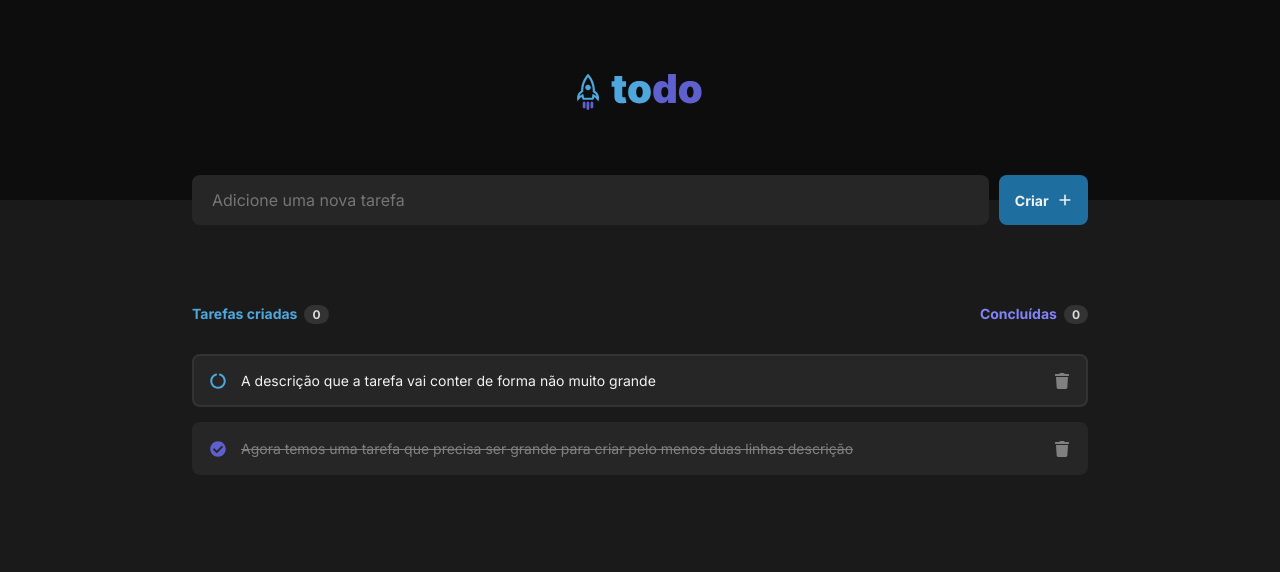
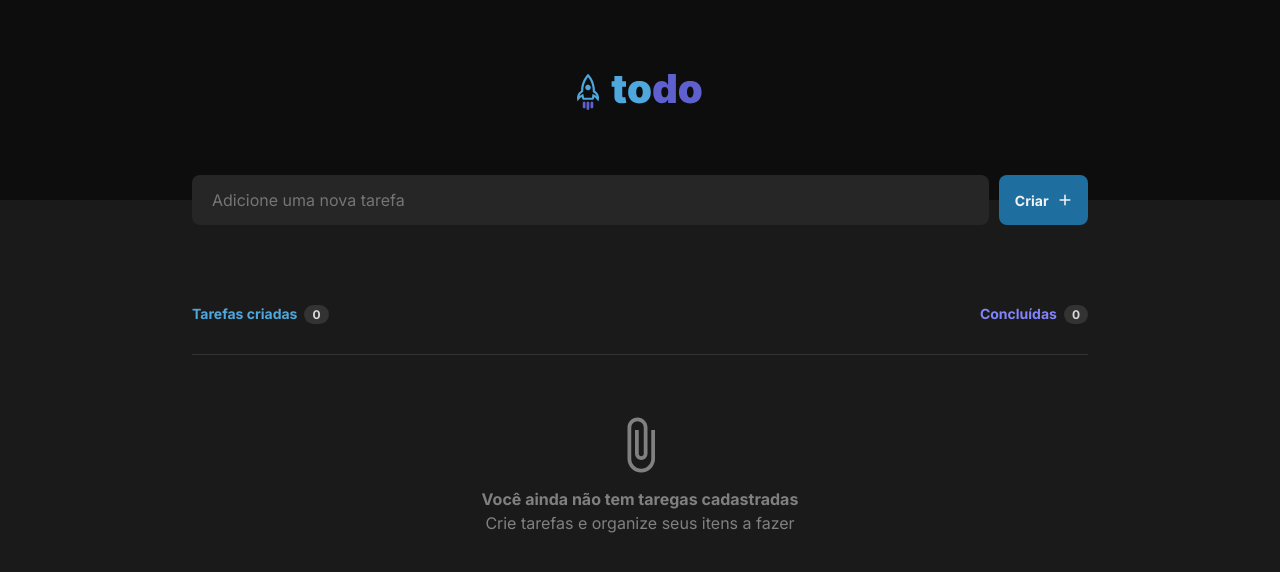
Before and after one commit to deibsoncogo/Ignite2022, a React (Vite) app in the folder ReactJS/Desafio01/: page / in a window 1280 px wide. Shown: the top 572 px of the page. Built offline with nearby package versions, Linux system fonts and the light colour scheme.

Commit message:
✨ feat d1: criação das tarefas e leitura das já existente

```diff
--- a/ReactJS/Desafio01/src/app.tsx
+++ b/ReactJS/Desafio01/src/app.tsx
@@ -1,13 +1,26 @@
+import { useState } from 'react'
+import { ITask } from './interfaces/task'
 import { Home } from './pages/home'
 import GlobalStyle from './styles/app'
 import { defaultTheme } from './styles/theme'
 import { ThemeProvider } from 'styled-components'
 
 export function App() {
+  const tasksUseState = useState<ITask[]>(() => {
+    const tasksString = localStorage.getItem('@Ignite2022Desafio1:tasks')
+
+    if (tasksString) {
+      const tasksJson = JSON.parse(tasksString)
+      return tasksJson
+    }
+
+    return []
+  })
+
   return (
     <ThemeProvider theme={defaultTheme}>
       <GlobalStyle />
-      <Home />
+      <Home tasks={tasksUseState[0]} />
     </ThemeProvider>
   )
 }
--- /dev/null
+++ b/ReactJS/Desafio01/src/interfaces/task.ts
@@ -0,0 +1,5 @@
+export interface ITask {
+  description: string
+  isCheck: boolean
+  timestamp: number
+}
--- /dev/null
+++ b/ReactJS/Desafio01/src/interfaces/taskInformation.ts
@@ -0,0 +1,5 @@
+export interface ITaskInformation {
+  amount: number
+  isExisted: boolean
+  checked: number
+}
--- a/ReactJS/Desafio01/src/pages/home.tsx
+++ b/ReactJS/Desafio01/src/pages/home.tsx
@@ -1,12 +1,44 @@
-import { useState } from 'react'
+import { FormEvent, useEffect, useState } from 'react'
 import { FaCheckCircle, FaCircleNotch, FaTrash } from 'react-icons/fa'
 import { HiPlus } from 'react-icons/hi'
 import { MdAttachFile } from 'react-icons/md'
 import logo from '../assets/logo.svg'
+import { ITask } from '../interfaces/task'
+import { ITaskInformation } from '../interfaces/taskInformation'
 import * as S from '../styles/home'
 
-export function Home() {
-  const [isTask, setIsTask] = useState(!false)
+interface IProps {
+  tasks: ITask[]
+}
+
+export function Home({ tasks }: IProps) {
+  const [tasksList, setTasksList] = useState(tasks)
+  const [taskInformation, setTaskInformation] = useState<ITaskInformation>({} as ITaskInformation)
+  const [newTask, setNewTask] = useState<string>('')
+
+  function handleCreateTask(event: FormEvent): void {
+    event.preventDefault()
+
+    if (newTask.length === 0) { throw new Error('Nenhuma tarega foi descrita') }
+
+    const data = [
+      { description: newTask, isCheck: false, timestamp: new Date().getTime() },
+      ...tasksList,
+    ]
+
+    setTasksList(data)
+    setNewTask('')
+
+    localStorage.setItem('@Ignite2022Desafio1:tasks', JSON.stringify(data))
+  }
+
+  useEffect(() => {
+    setTaskInformation({
+      amount: tasksList.length,
+      isExisted: tasksList.length === 0,
+      checked: tasksList.reduce((acc, crr) => (crr.isCheck ? acc + 1 : acc), 0),
+    })
+  }, [tasksList])
 
   return (
     <S.Section>
@@ -15,21 +47,40 @@ export function Home() {
       </S.Header>
 
       <S.Aside>
-        <section>
-          <input type="text" placeholder="Adicione uma nova tarefa" />
-          <button type="button" onClick={() => { setIsTask(!isTask) }}>Criar<HiPlus /></button>
-        </section>
+        <form>
+          <input
+            type="text"
+            value={newTask}
+            onChange={(event) => { setNewTask(event.target.value) }}
+            placeholder="Adicione uma nova tarefa"
+          />
+
+          <button type="submit" onClick={(event) => { handleCreateTask(event) }}>Criar<HiPlus /></button>
+        </form>
       </S.Aside>
 
       <S.Main>
         <section>
           <S.Count>
-            <div><p>Tarefas criadas</p> <strong>0</strong></div>
-            <div><p>Concluídas</p> <strong>0</strong></div>
+            <div>
+              <p>Tarefas criadas</p>
+              <strong>{taskInformation.amount}</strong>
+            </div>
+
+            <div>
+              <p>Concluídas</p>
+              <strong>
+                {
+                  taskInformation.isExisted
+                    ? '0'
+                    : `${taskInformation.checked} de ${taskInformation.amount}`
+                }
+              </strong>
+            </div>
           </S.Count>
 
           <S.Task>
-            {!isTask ? (
+            {taskInformation.isExisted ? (
               <S.NoTask>
                 <MdAttachFile />
                 <strong>Você ainda não tem taregas cadastradas</strong>
@@ -37,17 +88,17 @@ export function Home() {
               </S.NoTask>
             ) : (
               <>
-                <S.YesTask isCheck={false}>
-                  <button type="button" data-type="circle"><FaCircleNotch /></button>
-                  <p>A descrição que a tarefa vai conter de forma não muito grande</p>
-                  <button type="button" data-type="trash"><FaTrash /></button>
-                </S.YesTask>
+                {tasksList.map(({ description, isCheck, timestamp }) => (
+                  <S.YesTask isCheck={isCheck} key={timestamp}>
+                    <button type="button" data-type="circle">
+                      {isCheck ? <FaCheckCircle /> : <FaCircleNotch />}
+                    </button>
 
-                <S.YesTask isCheck>
-                  <button type="button" data-type="circle"><FaCheckCircle /></button>
-                  <p>Agora temos uma tarefa que precisa ser grande para criar pelo menos duas linhas descrição</p>
-                  <button type="button" data-type="trash"><FaTrash /></button>
-                </S.YesTask>
+                    <p>{description}</p>
+
+                    <button type="button" data-type="trash"><FaTrash /></button>
+                  </S.YesTask>
+                ))}
               </>
             )}
           </S.Task>
--- a/ReactJS/Desafio01/src/styles/home.ts
+++ b/ReactJS/Desafio01/src/styles/home.ts
@@ -24,7 +24,7 @@ export const Aside = styled.aside`
 
   background: linear-gradient(${({ theme }) => theme.gray700} 50%, transparent 50%);
 
-  section {
+  form {
     display: inline-flex;
     flex-direction: row;
     align-items: center;
```
